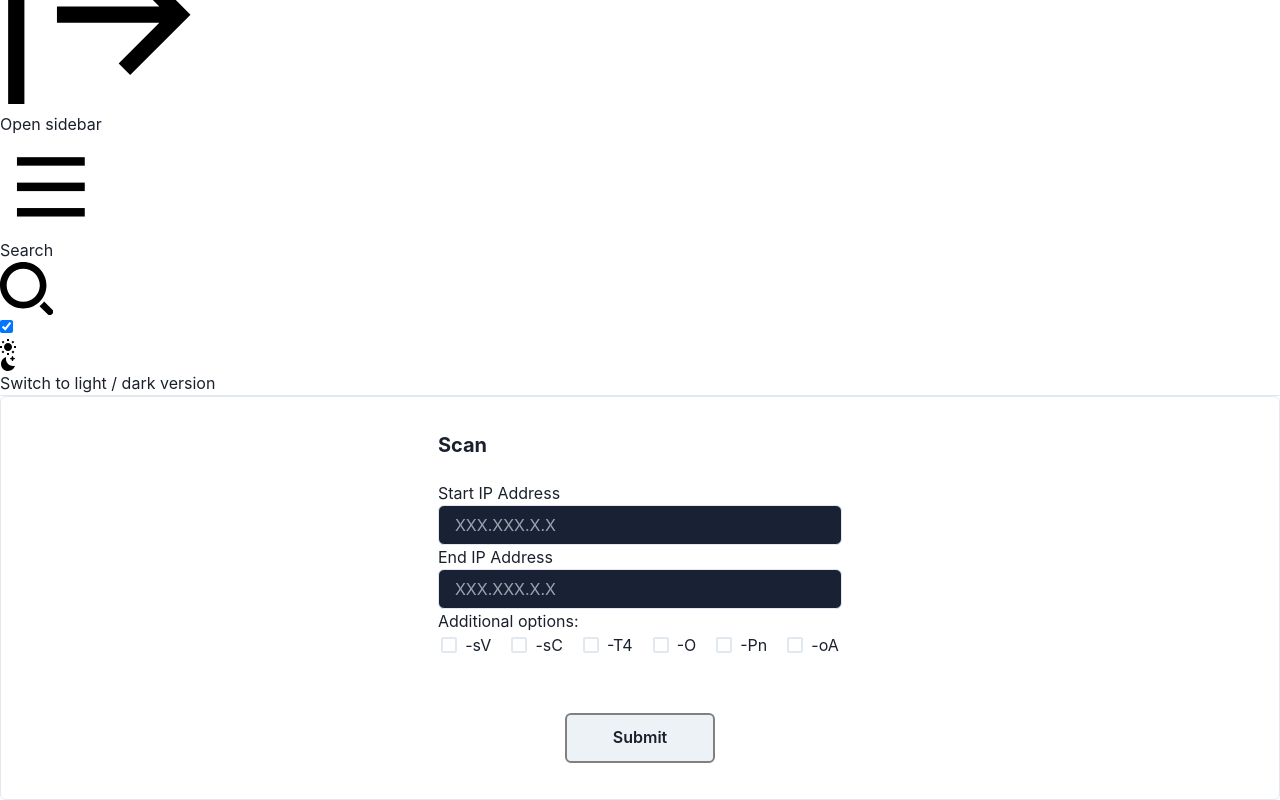
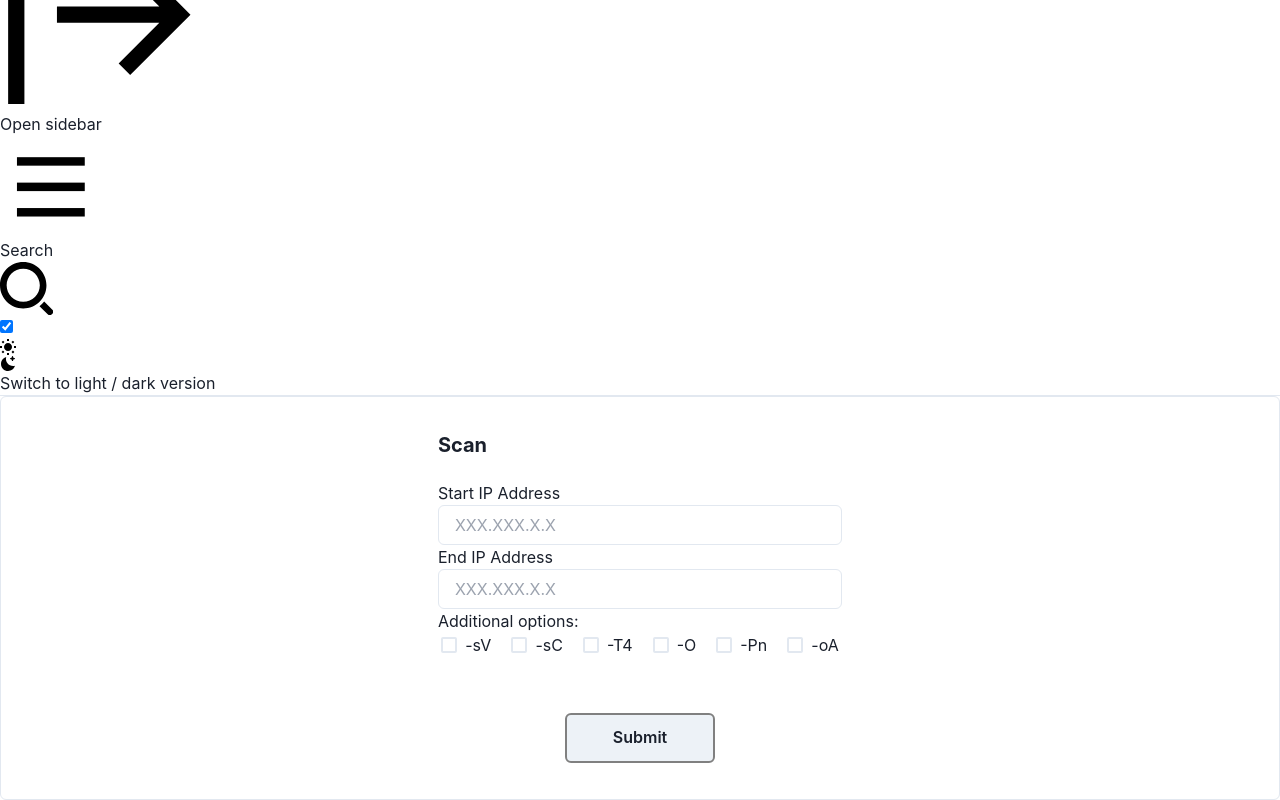
Before and after one commit to HishamLadha/McHacks2024, a React (Vite) app in the folder client/: page /scan in a window 1280 px wide. Shown: the part 6865-7665 px from the top of the page. Built offline with nearby package versions, Linux system fonts and the light colour scheme.

Commit message:
changed input form colors

```diff
--- a/client/src/components/InputForm.jsx
+++ b/client/src/components/InputForm.jsx
@@ -41,7 +41,8 @@ function InputForm() {
                 placeholder="XXX.XXX.X.X"
                 required
                 width="full"
-                backgroundColor={'#192235'}
+                // backgroundColor={'#192235'}
+                className='dark:bg-slate-700 bg-white'
               />
             </div>
             <div className='mb-5'>
@@ -54,7 +55,7 @@ function InputForm() {
                 placeholder="XXX.XXX.X.X"
                 required
                 width="full"
-                backgroundColor={'#192235'}
+                className='dark:bg-slate-700 bg-white'
               />
             </div>
             <div className='flex justify-center pb-2'>
--- a/client/src/components/ProgressBar.jsx
+++ b/client/src/components/ProgressBar.jsx
@@ -18,10 +18,10 @@ const ProgressBar = () => {
   return (
     <div className="w-full h-4 bg-gradient-to-r from-blue-100 via-blue-200 to-blue-100 rounded-lg relative overflow-hidden">
       <div
-        className="h-full bg-blue-500 rounded-lg"
+        className="h-full bg-slate-500 rounded-lg"
         style={{ width: `${progress}%` }}
       ></div>
-      <div className="absolute top-0 left-0 w-full h-full bg-gradient-to-r from-blue-800 via-blue-900 to-blue-800 opacity-50"></div>
+      <div className="absolute top-0 left-0 w-full h-full bg-gradient-to-r from-slate-800 via-slate-900 to-slate-800 opacity-50"></div>
     </div>
   );
 };
```
